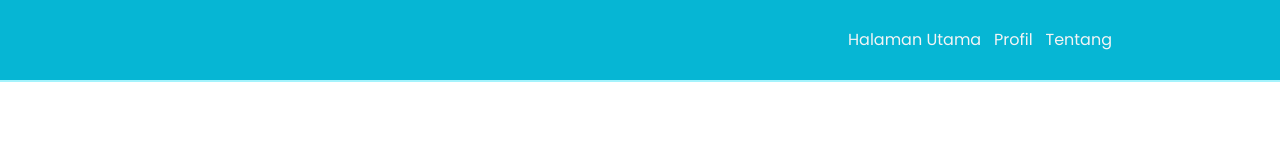
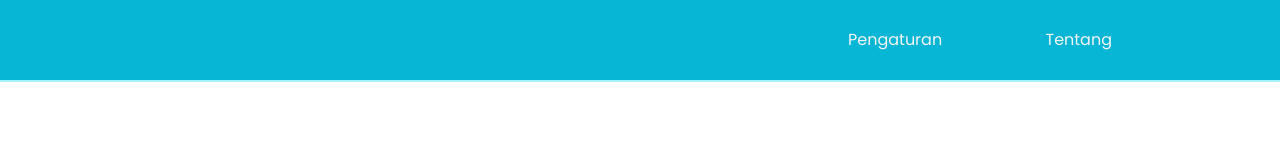
Before and after one commit to zackdesu/konseling-sekolah, a React (Vite) app in the folder frontend/: page / in a window 1280 px wide. Shown: the top 160 px of the page. Built offline with nearby package versions, Linux system fonts and the light colour scheme.

Commit message:
up: add setting & about, delete home, profile

```diff
--- a/frontend/src/Components/navbar.tsx
+++ b/frontend/src/Components/navbar.tsx
@@ -28,11 +28,8 @@ const Navbar = () => {
             open ? "flex" : "hidden"
           }`}
         >
-          <Link className="max-md:my-1" to={"/"}>
-            Halaman Utama
-          </Link>
-          <Link className="max-md:my-1" to={"/profil"}>
-            Profil
+          <Link className="max-md:my-1" to={"/settings"}>
+            Pengaturan
           </Link>
           <Link className="max-md:my-1" to={"/tentang"}>
             Tentang
```
